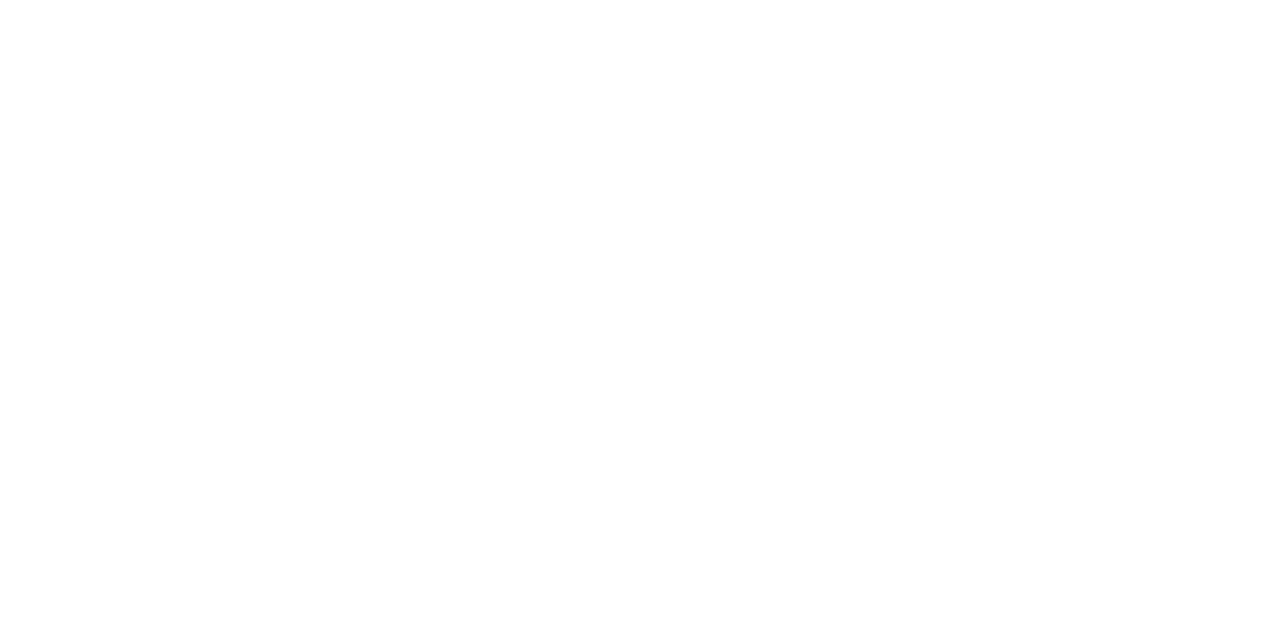
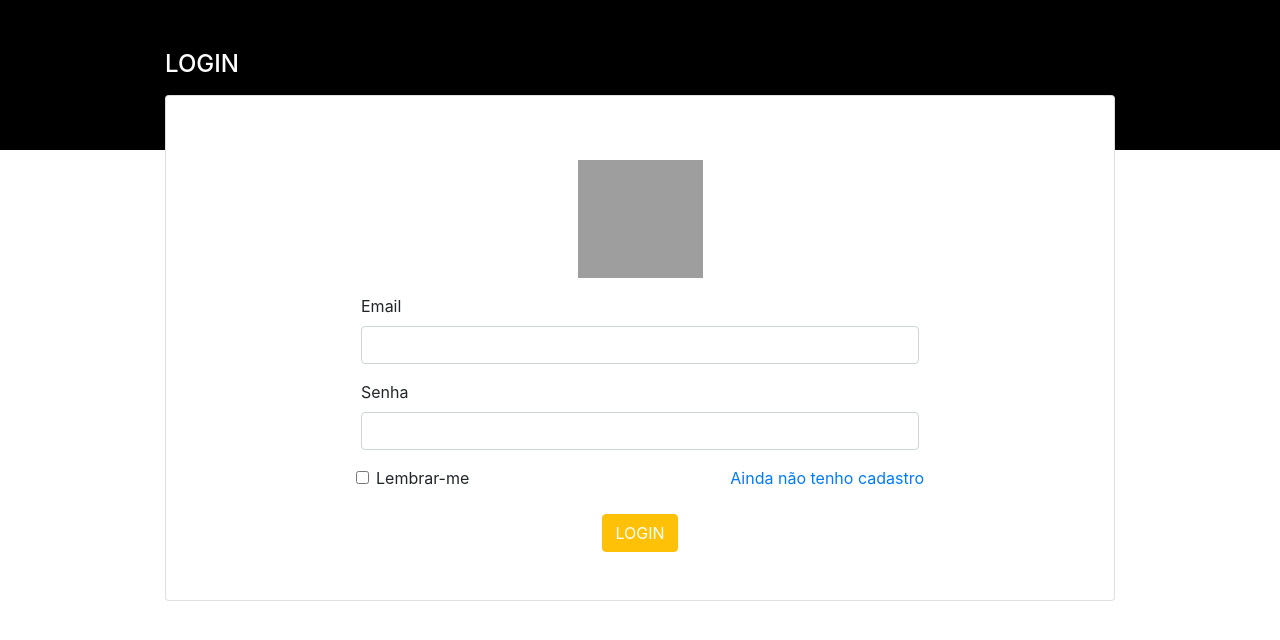
Before and after one commit to felipelealacademic/corvinal, a Vue app: page /login in a window 1280 px wide. Shown: the top 640 px of the page. Built offline with nearby package versions, Linux system fonts and the light colour scheme; grey boxes are pictures that could not be loaded.

Commit message:
Initial login and routes

```diff
--- a/src/App.vue
+++ b/src/App.vue
@@ -1,21 +1,21 @@
 <template>
   <div id="app">
-    <sidebar :open="openSidebar" @toggle-sidebar="openSidebar = !openSidebar" />
+    <!-- <sidebar :open="openSidebar" @toggle-sidebar="openSidebar = !openSidebar" /> -->
     <router-view  @toggle-sidebar="openSidebar = !openSidebar" />
-    <footer-vue />
+    <!-- <footer-vue /> -->
   </div>
 </template>
 
 <script>
-import Sidebar from '@/components/Sidebar.vue';
-import FooterVue from '@/components/FooterVue.vue';
+// import Sidebar from '@/components/Sidebar.vue';
+// import FooterVue from '@/components/FooterVue.vue';
 
 export default {
   name: 'App',
-  components: {
-    Sidebar,
-    FooterVue,
-  },
+  // components: {
+  //   Sidebar,
+  //   FooterVue,
+  // },
   data() {
     return {
       openSidebar: false,
--- a/src/main.js
+++ b/src/main.js
@@ -3,11 +3,11 @@
 import App from './App.vue';
 import router from './router';
 import store from './store';
-import Axios from 'axios';
+// import Axios from 'axios';
 
 Vue.use(BootstrapVue);
 
-Vue.prototype.$http = Axios;
+// Vue.prototype.$http = Axios;
 Vue.config.productionTip = false;
 
 new Vue({
--- a/src/router.js
+++ b/src/router.js
@@ -1,6 +1,7 @@
 import Vue from 'vue';
 import Router from 'vue-router';
 import Home from './views/Home.vue';
+import Login from './views/Login.vue';
 
 Vue.use(Router);
 
@@ -13,5 +14,10 @@
       name: 'home',
       component: Home,
     },
+    {
+      path: '/login',
+      name: 'login',
+      component: Login,
+    },
   ],
 });
--- a/src/views/Home.vue
+++ b/src/views/Home.vue
@@ -1,28 +1,24 @@
 <template>
-  <div class="container text-center">
-    <div class="row justify-content-center">
-      <img src="https://cdn.mensagenscomamor.com/content/images/m000486780.jpg?v=1" alt>
-    </div>
-    <div class="row justify-content-center">
-      <h1 class="display-1 mt-5">LEU PQ É GAY</h1>
-    </div>
+  <div>
   </div>
 </template>
 
 <script>
+import axios from 'axios';
+
 export default {
-  name: "Home",
+  name: 'Home',
   components: {},
 
   mounted() {
-    this.$http
-      .get("http://localhost:3000/user/get")
+    axios
+      .get('http://localhost:3000/user/get')
       .then(response => console.log(response));
 
-    this.$http
-      .post("http://localhost:3000/user/post", { nome: "Alisson" })
+    axios
+      .post('http://localhost:3000/user/post', { nome: 'Alisson' })
       .then(response => console.log(response));
-  }
+  },
 };
 </script>
 
--- /dev/null
+++ b/src/views/Login.vue
@@ -0,0 +1,62 @@
+<template>
+  <span>
+    <div class="bg-nav"></div>
+    <div class="container">
+      <div class="row adjust-top justify-content-center align-items-center" style="height: 60vh;">
+        <div class="col-10 pb-2 px-0">
+          <h1 class="h4 text-white">LOGIN</h1>
+        </div>
+        <div class="col-10 card p-5">
+          <div class="row justify-content-center">
+            <!-- <img class="py-3" src="\DevUTFPR\corvinal\src\assets\images\logo.png" alt="" width="150"> -->
+            <img class="py-3" width="125" height="150" src="http://www.utfpr.edu.br/santahelena/cursos/licenciaturas/Ofertados-neste-Campus/licenciatura-em-ciencias-biologicas-1/informacoes/UTFPR%20Campus%20Santa%20Helena.png/image_preview" alt="">
+          </div>
+          <div class="row justify-content-center">
+            <div class="col-8">
+              <form>
+                <input type="hidden">
+                <div class="form-group">
+                  <label for="">Email</label>
+                  <input type="email" class="form-control" id="email">
+                </div>
+                <div class="form-group">
+                  <label for="">Senha</label>
+                  <input type="password" class="form-control" id="senha">
+                </div>
+                <div class="form-row">
+                  <div class="mr-auto form-check">
+                    <input type="checkbox" class="form-check-input" id="">
+                    <label class="form-check-label" for="">Lembrar-me</label>
+                  </div>
+                  <div class="ml-auto">
+                    <a href="">Ainda não tenho cadastro</a>
+                  </div>
+                </div>
+                <div class="text-center pt-4">
+                  <button type="submit" class="btn btn-warning text-white">LOGIN</button>
+                </div>
+              </form>
+            </div>
+          </div>
+        </div>
+      </div>
+    </div>
+  </span>
+</template>
+
+<script>
+export default {
+
+};
+</script>
+
+<style>
+.bg-nav {
+  height: 150px;
+  background-color: black;
+}
+.adjust-top {
+  position: relative;
+  top: -100px;
+}
+</style>
```
Also changed, not shown: src/assets/images/logo.png (added).
